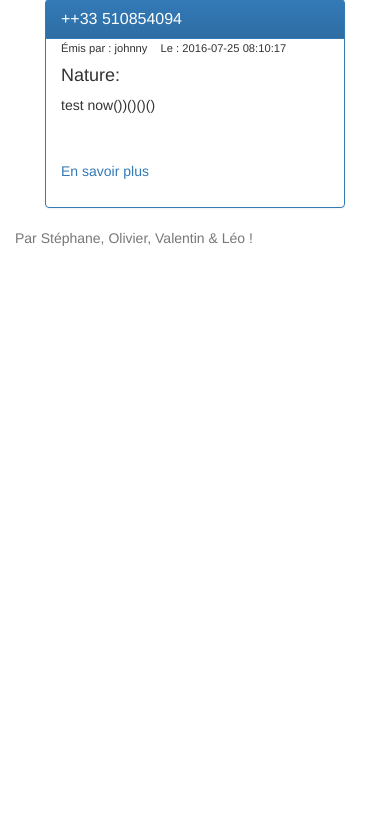
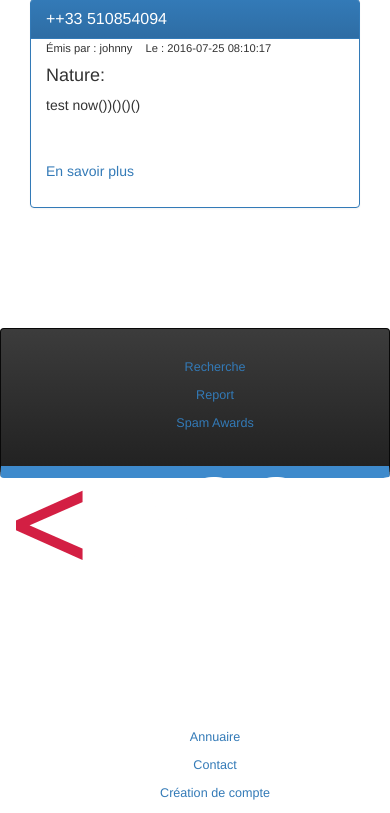
Before and after one commit to MUCHZER/SpamReporter, a PHP site: page / in a window 390 px wide; the page is wider, and only the part inside the window is pictured. Shown: the part 2651-3464 px from the top of that part. Before the commit the page ends 2897 px from the top of that part, so only its background shows below. Run offline with PHP 8.4, Linux system fonts and the light colour scheme; data comes from the database, SQL or seed files in the repository; some libraries are stand-ins or nearby versions.

Commit message:
add new footer.twig and associate css/style.css classes. Also done some work on fiche.twig. fix some navbar.twig bugs.
Signed-off-by: FarisOlivier <olivier.l@codeur.online>

```diff
--- a/view/annuaire.twig
+++ b/view/annuaire.twig
@@ -1,7 +1,7 @@
 {% include 'head.twig' %}
 {% include 'navbar.twig' %}
 
-<section class="section2 col-xs-12">
+<section class="section2">
     <h2>Annuaire</h2>
     <div class="container" id="box">
         {% include 'box.twig' %}
--- a/view/css/style.css
+++ b/view/css/style.css
@@ -53,7 +53,7 @@
 
 
 
-.navbar{
+.navtop{
 
   margin-bottom: 0px;
     border-top: 1em solid #3e8acc;
@@ -89,10 +89,12 @@
 .section1 button{
 height: 3.5em;
 
+
 }
 
 .section2{
     min-height: 95vh;
+
 }
 .section2 h2 {
 padding:2em 0;
@@ -125,3 +127,34 @@
 padding-top: 2em;
 
 }
+.navbar-bottom {
+    font-size: 0.9em;
+    height: 150px;
+    width: 100%;
+    min-height: 50px;
+    margin-top: 100px;
+    background-color: #2c2c2c;
+    margin-bottom: 0px;
+    color:#FFFFFF;
+    border-bottom: 1em solid #3e8acc;
+      text-align: center;
+
+}
+.navbar-bottom li {
+  padding-top: 10px;
+  list-style-type:none;
+
+}
+
+footer{
+
+    width: 100%;
+}
+#cote{
+    margin-top: 1.6em;
+}
+
+#P{
+    font-size: 0.8em;
+    margin-top: 2.2em;
+}
--- a/view/fiche.twig
+++ b/view/fiche.twig
@@ -1,5 +1,7 @@
 {% include 'head.twig'  %}
 {% include 'navbar.twig'  %}
+
+<section class="section1">
 
 
 <div class="container">
@@ -7,7 +9,7 @@
 		<h1 class="text-center">{{ json.phone_number }}</h1>
 
 		<form class="form-inline" action="#">
-			<button class="btn btn-success col-sm-3" type="submit"> + "Non-Spam"</button>
+			<button class="btn btn-success col-sm-3 col-sm-offset-7" type="submit"> + "Non-Spam"</button>
 			<button class="btn btn-danger col-sm-3 col-sm-offset-1" type="submit">- "Spam"</button>
 		</form>
 	</div>
@@ -29,7 +31,7 @@
 	</div>
 
 </div>
-
+</section>
 <!--
 <div id="commentArea" class="container">
 
--- a/view/footer.twig
+++ b/view/footer.twig
@@ -1,5 +1,26 @@
-<footer class="footer">
-    <div class="container">
-        <p class="text-muted">Par Stéphane, Olivier, Valentin & Léo !</p>
-    </div>
+<footer>
+	<nav class="navbar navbar-inverse navbar-bottom text-center" >
+		<div class="container" id="cont">
+			<div class="row">
+				<div class="col-sm-4 col-md-4 col-lg-4" id="cote">
+					<ul>
+						<li><a href="#">Recherche</a></li>
+						<li><a href="#">Report</a></li>
+						<li><a href="#">Spam Awards</a></li>
+   					</ul>
+				</div>
+				<div class="col-sm-4 col-md-4 col-lg-4" id="mid">
+					<img id="acs" src="{{ settings.basepath }}view/img/logo_ACS_slide.png">
+					<p id="P">Léo.G / Stéphane.D / Olivier.L / Valentin.r </p>
+				</div>
+				<div class="col-sm-4 col-md-4 col-lg-4" id="cote">
+					<ul>
+						<li><a href="#">Annuaire</a></li>
+						<li><a href="#">Contact</a></li>
+						<li><a href="#">Création de compte</a></li>
+					</ul>
+				</div>
+			</div>
+		</div>
+	</nav>
 </footer>
--- a/view/index.twig
+++ b/view/index.twig
@@ -4,7 +4,7 @@
       {%  include 'search.twig' %}
       <td class="icon"><i id="scroller" class="fa fa-angle-double-down fa-4x" aria-hidden="true"></i></td>
   </section>
-  <section class="section2 col-xs-12">
+  <section class="section2 ">
    <div class="container">
 
     <h2 class="text-center">Spam Awards</h2>
--- a/view/navbar.twig
+++ b/view/navbar.twig
@@ -1,4 +1,4 @@
-<nav class="navbar navbar-inverse">
+<nav class="navbar navbar-inverse navtop">
 	<div class="container-fluid">
 		<div class="navbar-header">
 			<a class="navbar-brand" href="{{ settings.basepath }}">SPAM REPORTER</a>
```
Also changed, not shown: view/img/logo_ACS_slide.png (added).
